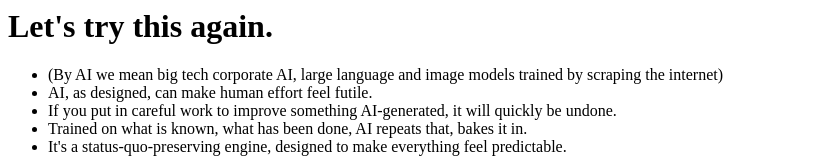
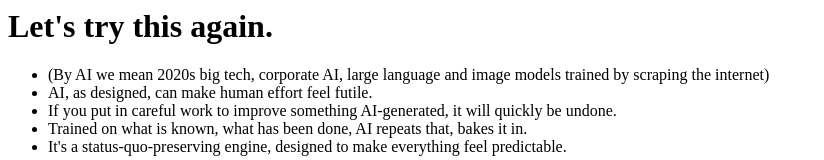
Before and after one commit to verbiosity/verbiosity.github.io, a plain HTML site: page index.html in a window 1280 px wide. Shown: the top 160 px of the page, without its empty margins (0-824 px from the left). Drawn offline with Linux system fonts and the light colour scheme.

Commit message:
html typos

```diff
--- a/index.html
+++ b/index.html
@@ -1,10 +1,12 @@
 <html>
 <head>
 <title>Verbiosity</title>
+</head>
+<body>
 <h1>Let's try this again.</h1>
 
 <ul>
-<li> (By AI we mean big tech corporate AI, large language and image models trained by scraping the internet)</li>
+<li> (By AI we mean 2020s big tech, corporate AI, large language and image models trained by scraping the internet)</li>
 
 <li>AI, as designed, can make human effort feel futile.</li>
 
@@ -20,5 +22,5 @@
 
 <h2>Be unpredictable</h2>
 
-</head>
+</body>
 </html>
```
